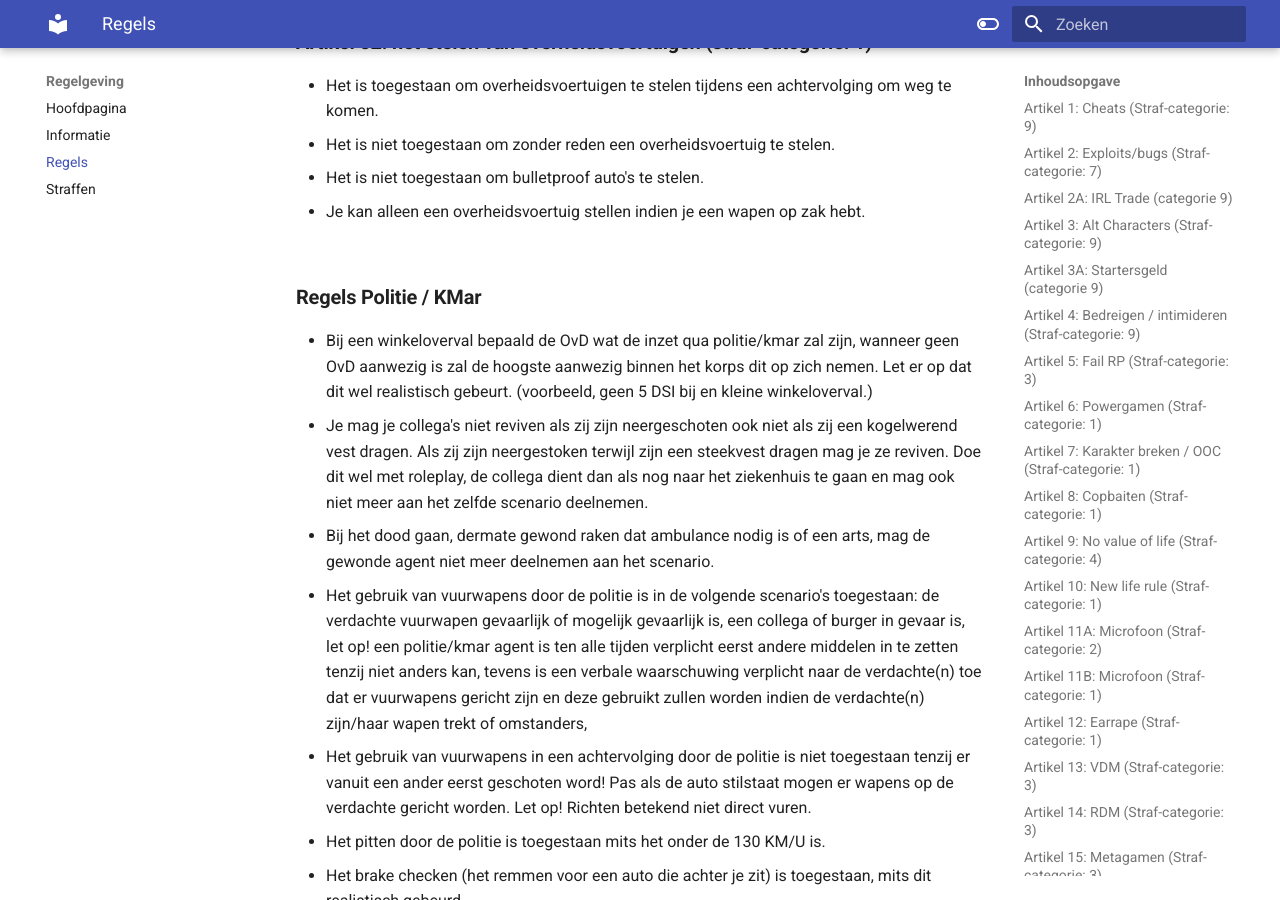
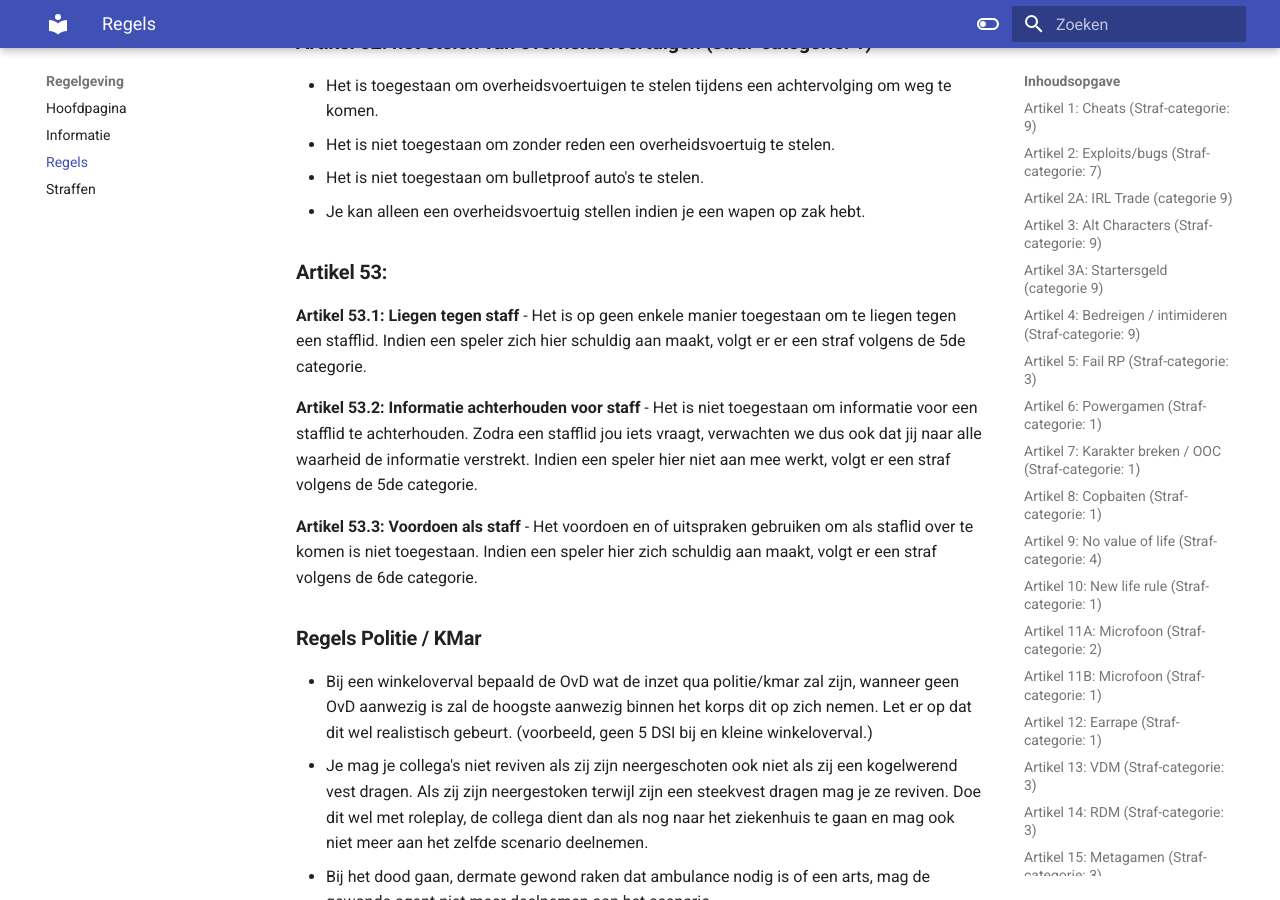
Before and after one commit to ZuiderVeenRP/apv, an MkDocs documentation site: the page built from docs/algemeen.md, in a window 1280 px wide and 900 px high, scrolled down 19709 px. Built offline with MkDocs 1.6.1 and Material for MkDocs 9.7.7, drawn with Linux system fonts in a browser that asks for light colours; comment, search, counter and statistics services are not loaded.

Commit message:
Nieuw: Artikel 53:
Dingen uit informatie gehaald, en in regels gepleurd. Zo hebben we daadwerkelijk een artikel ;)

```diff
--- a/docs/algemeen.md
+++ b/docs/algemeen.md
@@ -444,6 +444,16 @@ Hier hebben we ons ticketsysteem voor.
 - Het is niet toegestaan om bulletproof auto's te stelen.
 - Je kan alleen een overheidsvoertuig stellen indien je een wapen op zak hebt.
 <br />
+
+### **Artikel 53:**
+   **Artikel 53.1: Liegen tegen staff**
+ - Het is op geen enkele manier toegestaan om te liegen tegen een stafflid. Indien een speler zich hier schuldig aan maakt, volgt er er een straf volgens de 5de categorie.
+
+**Artikel 53.2: Informatie achterhouden voor staff**
+ - Het is niet toegestaan om informatie voor een stafflid te achterhouden. Zodra een stafflid jou iets vraagt, verwachten we dus ook dat jij naar alle waarheid de informatie verstrekt. Indien een speler hier niet aan mee werkt, volgt er een straf volgens de 5de categorie.
+
+**Artikel 53.3: Voordoen als staff**
+ - Het voordoen en of uitspraken gebruiken om als staflid over te komen is niet toegestaan. Indien een speler hier zich schuldig aan maakt, volgt er een straf volgens de 6de categorie.
 <br />
 
 ### **Regels Politie / KMar**
```
